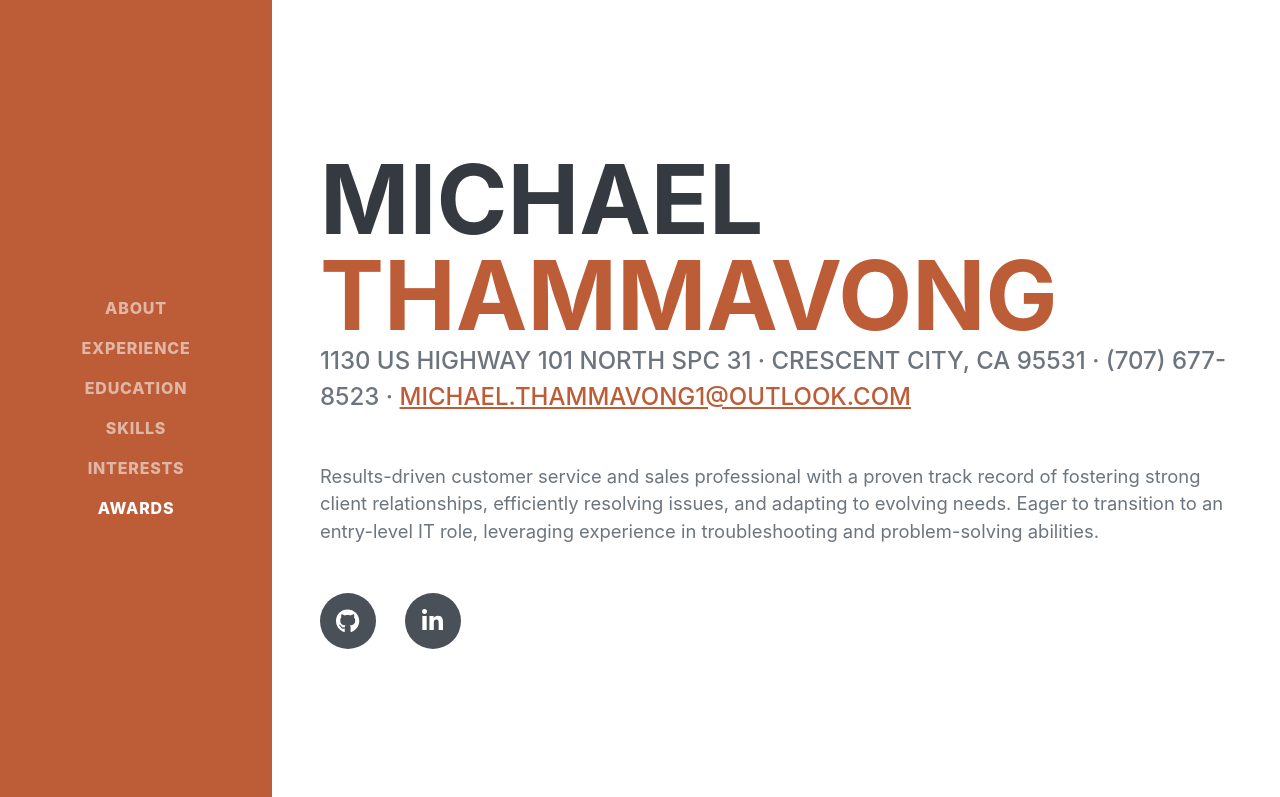
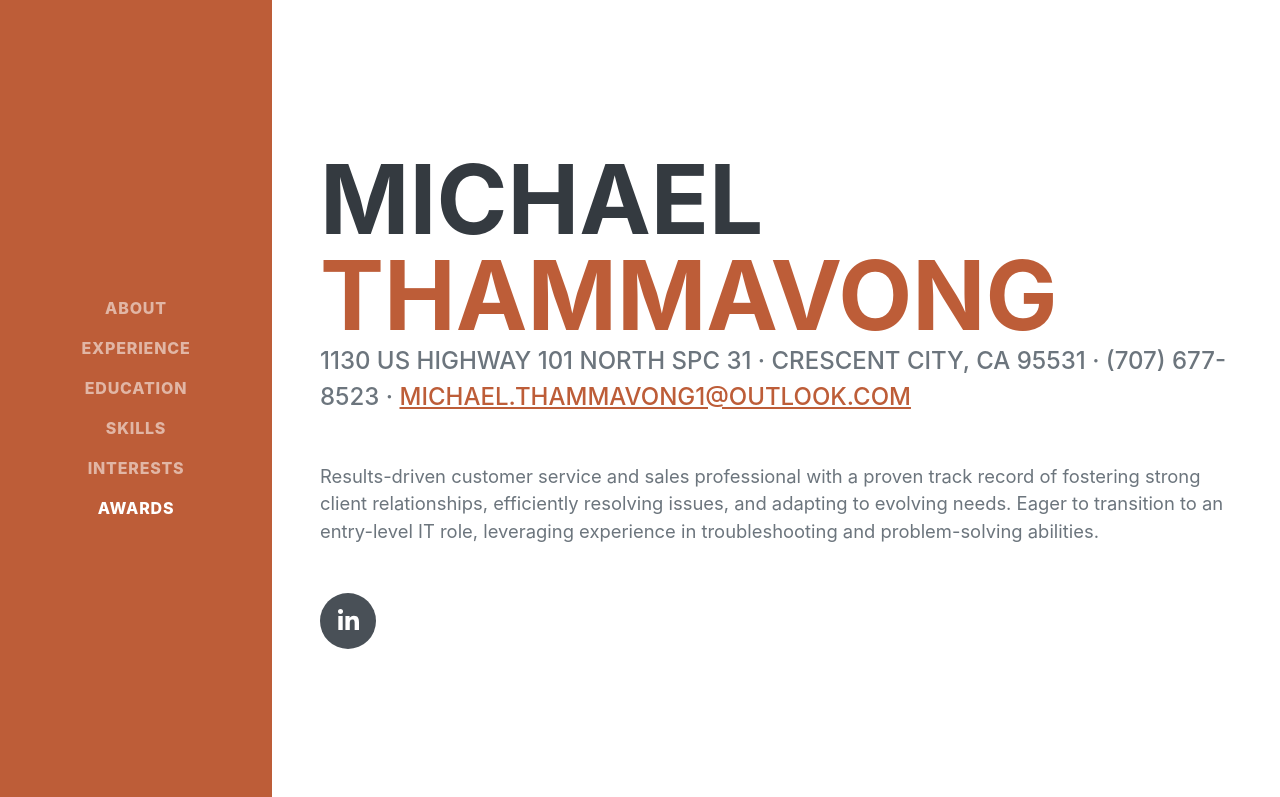
Before and after one commit to mthammavong-lab/michael-thammavong.github.io, a plain HTML site: page index.html in a window 1280 px wide. Shown: the top 797 px of the page. Drawn offline with nearby package versions, Linux system fonts and the light colour scheme; a web font is replaced by a local one.

Commit message:
Add files via upload

```diff
--- a/index.html
+++ b/index.html
@@ -53,9 +53,9 @@
                         record of fostering strong client relationships, efficiently resolving issues, and adapting to evolving needs.  Eager to transition to an entry-level IT role, leveraging experience in troubleshooting and
                         problem-solving abilities.</p>
                     <div class="social-icons">
-                        <a class="social-icon" href="https://mthammavong-lab.github.io/michael-thammavong.github.io/"><i class="fab fa-github"></i></a>
                         <a class="social-icon" href="https://www.linkedin.com/in/michael-thammavong/"><i class="fab fa-linkedin-in"></i></a>
                         <!--
+                        <a class="social-icon" href="https://github.com/mthammavong-lab/michael-thammavong.github.io/"><i class="fab fa-github"></i></a>
                         <a class="social-icon" href="#!"><i class="fab fa-twitter"></i></a>
                         <a class="social-icon" href="#!"><i class="fab fa-facebook-f"></i></a>
                     -->
```
